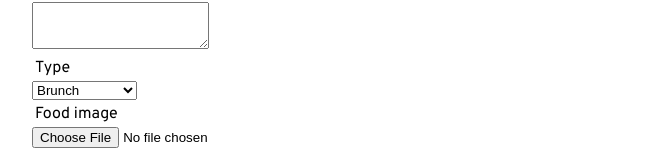
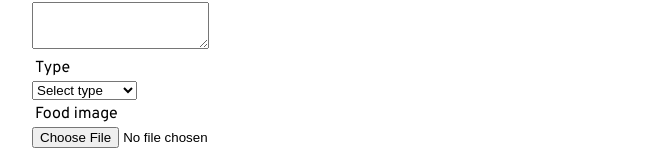
Before and after one commit to Sara-Borgstrom/foodbabefrontend, a React (Create React App) app: page /admin in a window 1280 px wide. Shown: the part 136-297 px from the top of the page, without its empty margins (38-706 px from the left). Built offline with nearby package versions, Linux system fonts and the light colour scheme; no server answers.

Commit message:
small fix

```diff
--- a/src/Components/Admin.jsx
+++ b/src/Components/Admin.jsx
@@ -64,6 +64,7 @@ export const Admin = ({onClick}) => {
         <label className="form-input">
           <p>Type</p>
           <select type="text" value={type} onChange={(e) => setType(e.target.value)} >
+          <option value="Select type">Select type</option>
             <option value="Brunch">Brunch</option>
             <option value="Afternoon Tea">Afternoon Tea</option>
             <option value="Dinner">Dinner</option>
--- a/src/Components/BlogPost.jsx
+++ b/src/Components/BlogPost.jsx
@@ -13,7 +13,7 @@ export const BlogPost = () => {
   }, []);
 
   const brunchPosts = posts.filter(post => post.type.toLowerCase() === 'brunch')
-  const afternoonPosts = posts.filter(post => post.type.toLowerCase() === 'afternoon')
+  const afternoonPosts = posts.filter(post => post.type.toLowerCase() === 'afternoon tea')
   const dinnerPosts = posts.filter(post => post.type.toLowerCase() === 'dinner')
   const drinksPosts = posts.filter(post => post.type.toLowerCase() === 'drinks')
 
```
